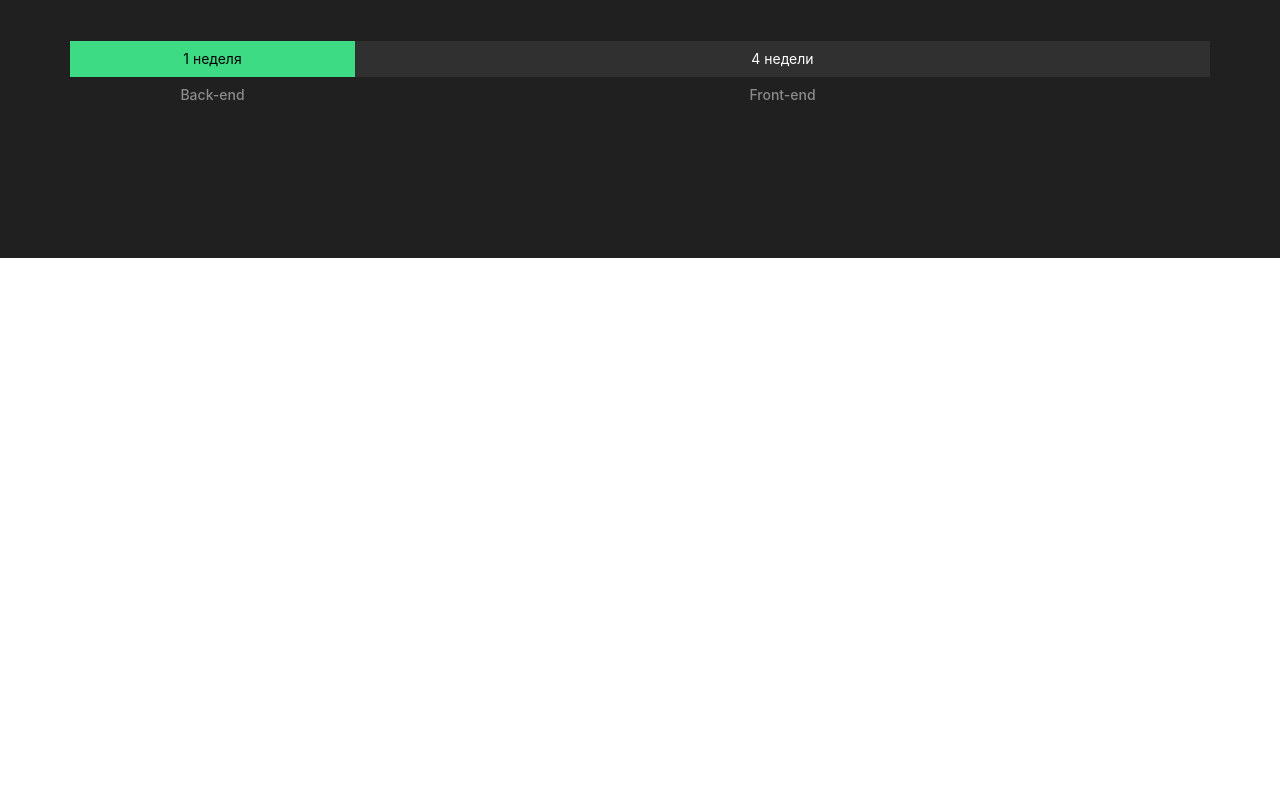
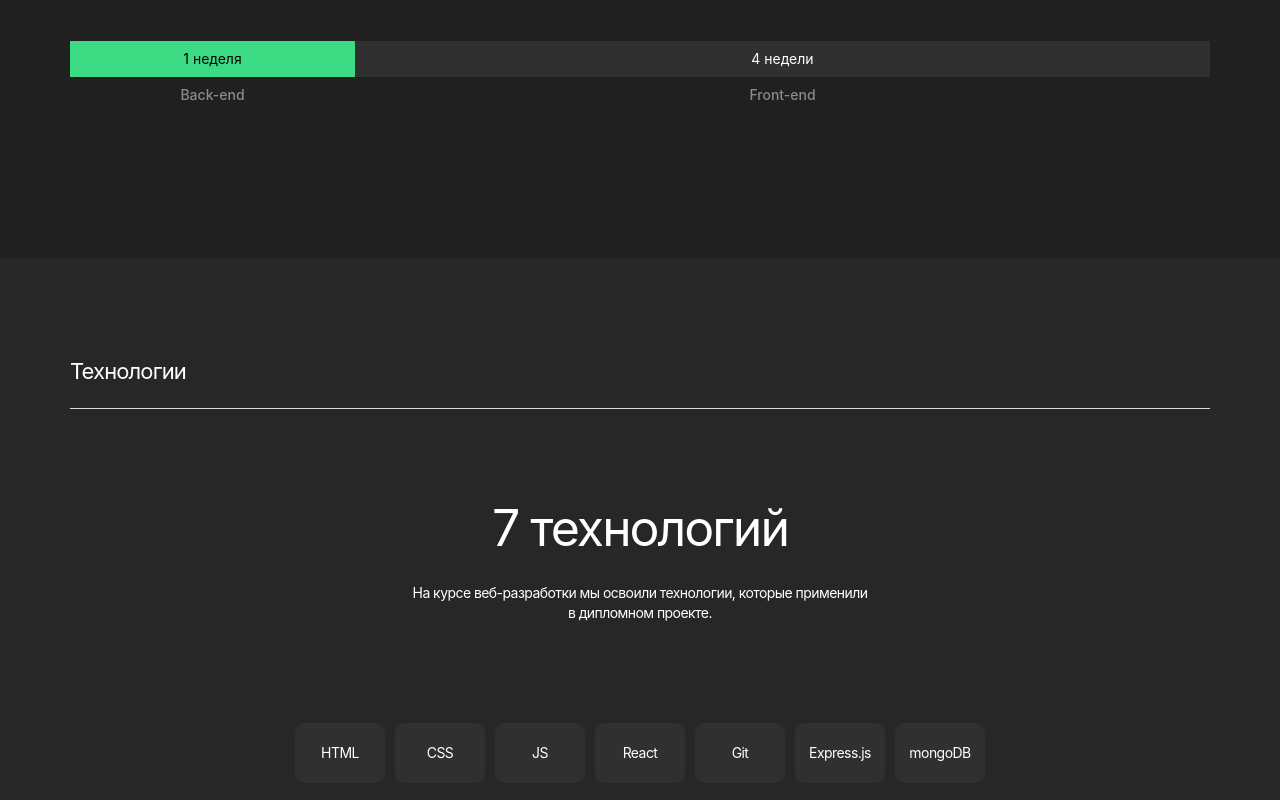
Before and after one commit to Foxylabstory/movies-explorer-frontend, a React (Create React App) app: page / in a window 1280 px wide. Shown: the part 998-1798 px from the top of the page. Before the commit the page ends 1256 px from the top, so only its background shows below. Built offline with nearby package versions, Linux system fonts and the light colour scheme.

Commit message:
feat: markup techs

```diff
--- a/src/components/Main/AboutProject/AboutProject.css
+++ b/src/components/Main/AboutProject/AboutProject.css
@@ -31,7 +31,6 @@
   display: grid;
   margin: 70px 70px 0 70px;
   grid-template-columns: repeat(2, minmax(min-content, 1fr));
-  /* grid-template-columns: repeat(auto-fit, minmax(284px, 1fr)); */
   column-gap: 40px;
   row-gap: 26px;
 }
@@ -62,11 +61,9 @@
   margin: 70px 70px 110px 70px;
   grid-template-columns: 1fr 3fr;
   align-items: center;
-  /* grid-template-rows: repeat(auto-fit, 36px); */
 }
 
 .about-project__block {
-  /* max-width: 228px; */
   min-height: 36px;
   font-style: normal;
   font-weight: 400;
--- a/src/components/Main/Main.js
+++ b/src/components/Main/Main.js
@@ -5,6 +5,7 @@ import Header from '../BaseComponents/Header/Header';
 import NavTab from '../Main/NavTab/NavTab';
 import Promo from "./Promo/Promo";
 import AboutProject from "./AboutProject/AboutProject";
+import Techs from "./Techs/Techs";
 
 function Main(props) {
   return (
@@ -16,6 +17,7 @@ function Main(props) {
       <Promo />
       <NavTab />
       <AboutProject />
+      <Techs />
     </div>
   )
 }
--- a/src/components/Main/Techs/Techs.css
+++ b/src/components/Main/Techs/Techs.css
@@ -0,0 +1,78 @@
+.techs {
+  background-color: #272727;
+  margin: 0;
+}
+
+.techs__container {
+  max-width: 1280px;
+  min-height: 625px;
+  margin-left: auto;
+  margin-right: auto;
+  display: flex;
+  flex-wrap: wrap;
+  flex-direction: column;
+}
+
+.techs__header_main {
+  max-width: 100%;
+  min-height: 27px;
+  margin: 100px 70px 0 70px;
+  padding: 0 0 23px 0;
+  border-bottom: 1px solid #dadada;
+  font-style: normal;
+  font-weight: 400;
+  font-size: 22px;
+  line-height: 27px;
+  letter-spacing: -0.04em;
+  color: #ffffff;
+}
+
+.techs__header {
+  font-style: normal;
+  font-weight: 400;
+  font-size: 50px;
+  line-height: 116%;
+  text-align: center;
+  letter-spacing: -0.04em;
+  color: #ffffff;
+  margin: 90px 0 0 0;
+}
+
+.techs__description {
+  max-width: 460px;
+  font-style: normal;
+  font-weight: 400;
+  font-size: 14px;
+  line-height: 143%;
+  text-align: center;
+  letter-spacing: -0.04em;
+  color: #ffffff;
+  margin: 26px auto 0 auto;
+}
+
+.techs__list {
+    display: flex;
+    margin: 100px auto 0 auto;
+    padding: 0;
+}
+
+.techs__list-item {
+  width: 90px;
+  height: 60px;
+  background-color: #303030;
+  border-radius: 10px;
+  font-style: normal;
+  font-weight: 400;
+  font-size: 14px;
+  line-height: 60px;
+  /* identical to box height */
+  text-align: center;
+  letter-spacing: -0.04em;
+  color: #ffffff;
+  list-style: none;
+  margin-right: 10px;
+}
+
+.techs__list-item:last-of-type {
+    margin-right: 0;
+}
--- a/src/components/Main/Techs/Techs.js
+++ b/src/components/Main/Techs/Techs.js
@@ -0,0 +1,25 @@
+import './Techs.css';
+
+function Techs(props) {
+    return (
+        <section className='techs'>
+            <div className='techs__container'>
+                <h2 className="techs__header_main">Технологии</h2>
+                <h3 className='techs__header'>7 технологий</h3>
+                <p className='techs__description'>На курсе веб-разработки мы освоили технологии, которые применили в дипломном проекте.</p>
+                <ul className='techs__list'>
+                    <li className='techs__list-item'>HTML</li>
+                    <li className='techs__list-item'>CSS</li>
+                    <li className='techs__list-item'>JS</li>
+                    <li className='techs__list-item'>React</li>
+                    <li className='techs__list-item'>Git</li>
+                    <li className='techs__list-item'>Express.js</li>
+                    <li className='techs__list-item'>mongoDB</li>
+                </ul>
+            </div>
+
+        </section>
+    )
+}
+
+export default Techs;
```
